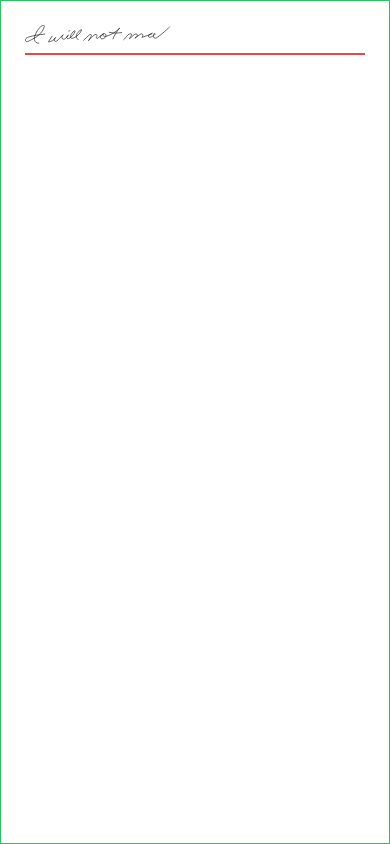
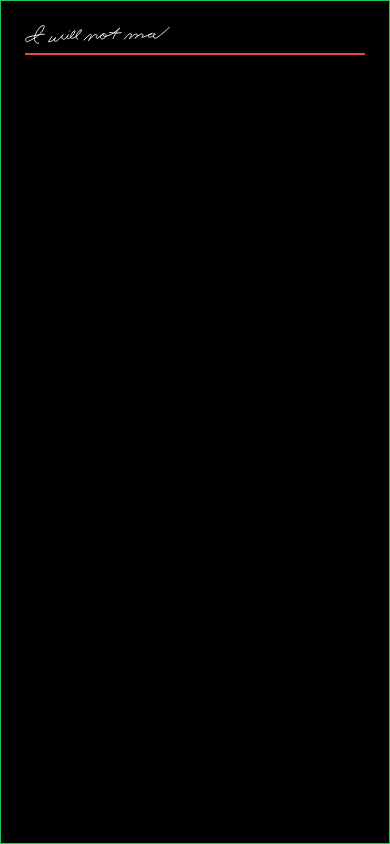
Before and after one commit to masoncm97/boring-art, a Next.js app: page / in a window 390 px wide. Built offline with nearby package versions, Linux system fonts and the light colour scheme.

Commit message:
Added light/dark and mobile styling

```diff
--- /dev/null
+++ b/src/app/ThemeProvider.tsx
@@ -0,0 +1,58 @@
+"use client";
+
+import {
+  createContext,
+  Dispatch,
+  SetStateAction,
+  useCallback,
+  useEffect,
+  useReducer,
+  useState,
+} from "react";
+import classNames from "classnames";
+
+export enum ThemeType {
+  Light,
+  Dark,
+}
+
+export interface Theme {
+  themeType: ThemeType;
+}
+
+export interface ThemeState {
+  currentTheme: Theme;
+}
+
+interface ThemeProviderProps {
+  children: React.ReactNode;
+}
+
+export const ThemeContext = createContext<ThemeState>({
+  currentTheme: { themeType: ThemeType.Light },
+});
+
+const getIsDark = () => {
+  const hours = new Date().getHours();
+  return hours < 7 || hours > 19;
+};
+
+export default function ThemeProvider({ children }: ThemeProviderProps) {
+  const isDark = getIsDark();
+  const currentTheme: Theme = isDark
+    ? { themeType: ThemeType.Dark }
+    : { themeType: ThemeType.Light };
+
+  return (
+    <ThemeContext.Provider value={{ currentTheme: currentTheme }}>
+      <div
+        className={classNames(
+          currentTheme.themeType == ThemeType.Dark ? "bg-black" : "bg-white",
+          "h-[100%] w-screen"
+        )}
+      >
+        {children}
+      </div>
+    </ThemeContext.Provider>
+  );
+}
--- a/src/app/boring-art.tsx
+++ b/src/app/boring-art.tsx
@@ -2,12 +2,21 @@ import classNames from "classnames";
 import { motion } from "framer-motion";
 import * as React from "react";
 import { paths, ttds } from "./path-data";
+import { useContext } from "react";
+import { ThemeContext, ThemeType } from "./ThemeProvider";
+import useDeviceSize from "@/hooks/useDeviceSize";
+import { DeviceSize } from "@/types/devices";
 
 interface SVGElementProps {
   className?: string;
 }
 
 export const BoringArt = ({ className }: SVGElementProps) => {
+  const themeState = useContext(ThemeContext);
+  const currentTheme = themeState?.currentTheme?.themeType;
+  const deviceSize: DeviceSize | undefined = useDeviceSize();
+  console.log(deviceSize);
+
   return (
     <motion.svg
       className={classNames(className, "flex")}
@@ -16,16 +25,18 @@ export const BoringArt = ({ className }: SVGElementProps) => {
       animate="visible"
     >
       <defs>
-        <style>
-          {
-            ".cls-1{fill:none;stroke:#000;stroke-linecap:round;stroke-miterlimit:10;stroke-width:2px}"
-          }
-        </style>
+        <style>{".cls-1{stroke-linecap:round;stroke-miterlimit:10}"}</style>
       </defs>
       {paths.map((path, index) => (
         <motion.path
           key={index}
-          className="cls-1"
+          className={classNames(
+            currentTheme == ThemeType.Dark ? "stroke-white" : "stroke-black",
+            deviceSize && deviceSize >= DeviceSize.sm
+              ? "stroke-2"
+              : "stroke-[3]",
+            "fill-none"
+          )}
           d={path}
           variants={draw}
           custom={{
--- a/src/app/layout.tsx
+++ b/src/app/layout.tsx
@@ -1,6 +1,7 @@
 import type { Metadata } from "next";
 import { Inter } from "next/font/google";
 import "./globals.css";
+import ThemeProvider from "./ThemeProvider";
 
 const inter = Inter({ subsets: ["latin"] });
 
@@ -16,7 +17,9 @@ export default function RootLayout({
 }>) {
   return (
     <html lang="en">
-      <body className={inter.className}>{children}</body>
+      <body className={inter.className}>
+        <ThemeProvider>{children}</ThemeProvider>
+      </body>
     </html>
   );
 }
--- a/src/app/page.tsx
+++ b/src/app/page.tsx
@@ -32,7 +32,7 @@ export default function Home() {
   }, [svgs]);
 
   return (
-    <main className="scroll-container min-h-screen flex-col items-center justify-between p-6 md:p-24 xl:px-64 bg-white border border-green-500">
+    <main className="scroll-container min-h-screen flex-col items-center justify-between p-6 md:p-24 xl:px-64 border border-green-500">
       {svgs.map((element) => element)}
       <div className="border border-red-500" ref={scrollToRef} />
     </main>
--- /dev/null
+++ b/src/hooks/useDeviceSize.ts
@@ -0,0 +1,24 @@
+import { DeviceSize } from "@/types/devices";
+
+import useWindowDimensions from "./useWindowDimensions";
+
+const useDeviceSize = (): DeviceSize | undefined => {
+  const { width } = useWindowDimensions();
+
+  if (!width) {
+    return undefined;
+  }
+  const sortedSizes = Object.keys(DeviceSize)
+    .filter((key) => !isNaN(Number(DeviceSize[key])))
+    .sort((a, b) => DeviceSize[a] - DeviceSize[b]);
+
+  for (const size of sortedSizes) {
+    if (width <= DeviceSize[size]) {
+      return DeviceSize[size] as DeviceSize;
+    }
+  }
+
+  return DeviceSize.xl;
+};
+
+export default useDeviceSize;
--- /dev/null
+++ b/src/hooks/useWindowDimensions.ts
@@ -0,0 +1,33 @@
+/**
+ * // useWindowDimension.ts
+ * * This hook returns the viewport/window height and width
+ */
+
+import { useEffect, useState } from 'react'
+
+type WindowDimentions = {
+  width: number | undefined
+  height: number | undefined
+}
+
+const useWindowDimensions = (): WindowDimentions => {
+  const [windowDimensions, setWindowDimensions] = useState<WindowDimentions>({
+    width: undefined,
+    height: undefined,
+  })
+  useEffect(() => {
+    function handleResize(): void {
+      setWindowDimensions({
+        width: window.innerWidth,
+        height: window.innerHeight,
+      })
+    }
+    handleResize()
+    window.addEventListener('resize', handleResize)
+    return (): void => window.removeEventListener('resize', handleResize)
+  }, []) // Empty array ensures that effect is only run on mount
+
+  return windowDimensions
+}
+
+export default useWindowDimensions
--- /dev/null
+++ b/src/types/devices.ts
@@ -0,0 +1,9 @@
+export enum DeviceSize {
+  'xxs' = 375,
+  'xs' = 475,
+  'sm' = 640,
+  'md' = 768,
+  'lg' = 1024,
+  'xl' = 1280,
+  '2xl' = 1536,
+}
```
Also changed, not shown: tsconfig.json (+5 -8 lines).
